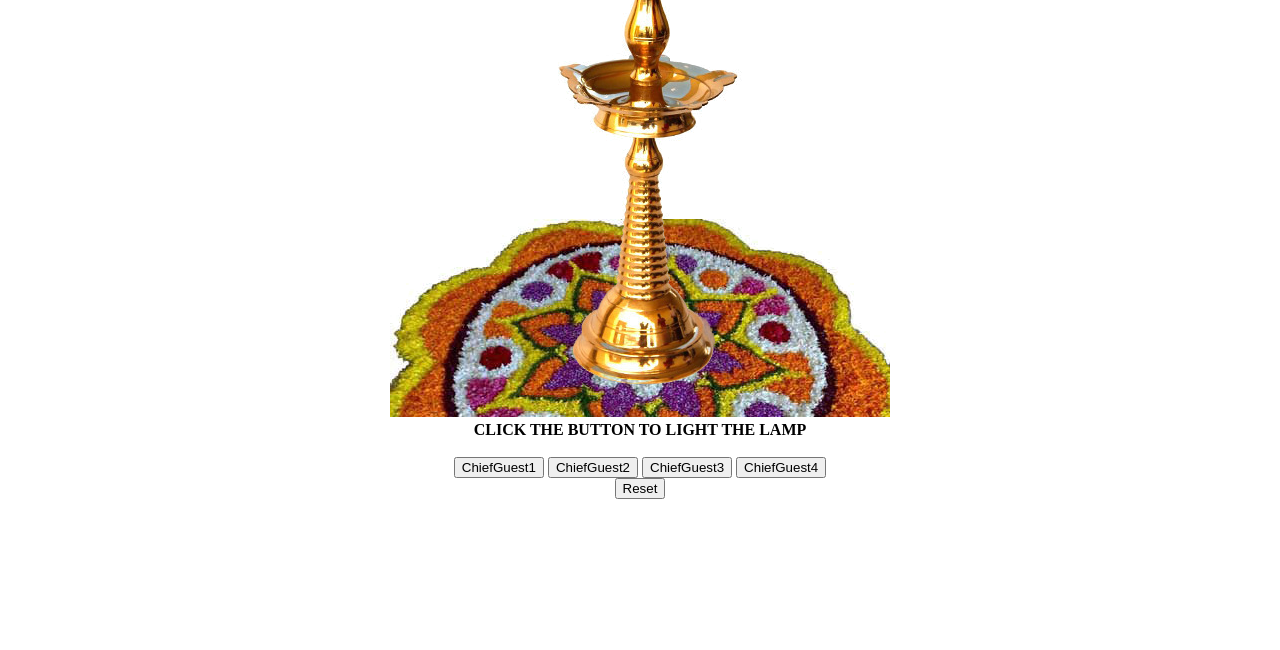
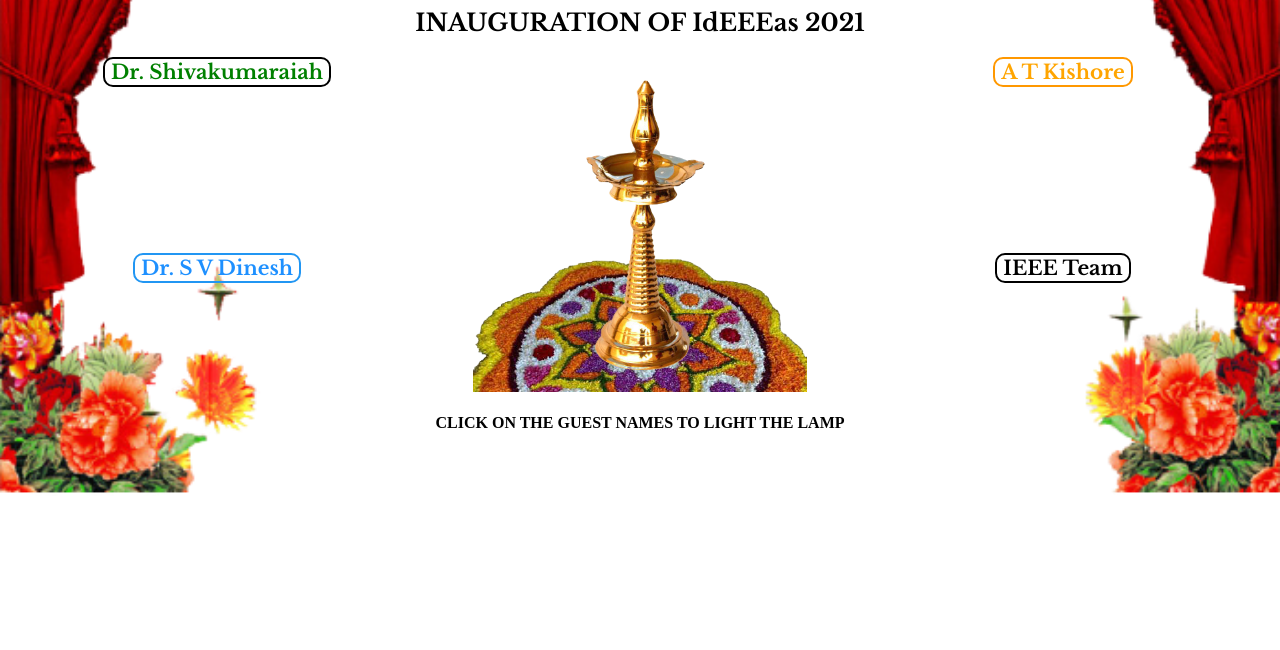
Before and after one commit to pnarun/ideeeas_inuaguaration_2021, a plain HTML site: page index.html in a window 1280 px wide. Shown: the part 150-800 px from the top of the page. Drawn offline with nearby package versions, Linux system fonts and the light colour scheme.

Commit message:
final push

```diff
--- /dev/null
+++ b/Style/CSS/index.css
@@ -0,0 +1,53 @@
+@import url('https://fonts.googleapis.com/css2?family=Libre+Baskerville:wght@700&display=swap');
+
+.main .Heading h2{
+    font-family: 'Libre Baskerville', serif;
+    text-align: center;
+
+}
+
+.main .TextInfo b{
+    font-family: 'Libre Baskerville', serif;
+    text-align: center;
+    font-size: small;
+}
+
+.main .buttons .btn {
+    border: 2px solid black;
+    border-radius: 10px;
+    background-color: inherit;
+    /* padding: 14px 28px; */
+    font-size: 20px;
+    font-family: 'Libre Baskerville', serif;
+    cursor: pointer;
+    display: inline-block;
+}
+
+.main .buttons .btn:hover {background: #eee;}
+
+.person1 {border-color: #04AA6D;color: green;}
+.main .buttons .person2 {border-color: #2196F3;color: dodgerblue;}
+.main .buttons .person3 {border-color: #ff9800;color: orange;}
+.main .buttons .person4 {border-color: #000000;color: black;}
+.main .buttons .reset {border-color: #ffffff;color: white;}
+
+.logos img{
+    width: 70%;
+    height: 2%;
+}
+
+.Lampimages img{
+    width: 80%;
+}
+
+.mainsection{
+    display: grid;
+    grid-template-columns: 1fr 1fr 1fr;
+    column-gap: 5px;
+}
+
+.mainsection .guests{
+    display: grid;
+    grid-template-columns: 1fr;
+    /* row-gap: 3px; */
+}
--- a/index.html
+++ b/index.html
@@ -1,23 +1,65 @@
 <!DOCTYPE html>
 <html>
+
 <head>
-<script type="text/javascript">
-function chgimg(x)
-{
-i1.src=x;
-}
-</script>
+    <link rel="stylesheet" type="text/css" href="Style/CSS/index.css">
+
+    <script type="text/javascript">
+        function chgimg(x,id) {
+            document.getElementById(id).disabled = true;
+            document.getElementById(id).style.backgroundColor = 'Grey';
+            document.getElementById(id).style.color = 'Black';
+            i1.src = x;
+        }
+    </script>
 </head>
-<body>
-<center>
-<h2>INAUGURATION OF IDEEEAS 2021</h2>
-<img id="i1" src="l1.png"  /><br>
-<b>CLICK THE BUTTON TO LIGHT THE LAMP</b><br><br>
-<input type="button" value="ChiefGuest1" onclick="chgimg('l2.png')" />
-<input type="button" value="ChiefGuest2" onclick="chgimg('l3.png')" />
-<input type="button" value="ChiefGuest3" onclick="chgimg('l4.png')" />
-<input type="button" value="ChiefGuest4" onclick="chgimg('l5.png')" /><br>
-<input type="button" value="Reset" onclick="chgimg('l1.png')" />
-</center>
+
+<body background="Lamp_images/bg.png"
+    style=" background-position: center;background-repeat: no-repeat; background-size: 100%">
+    <center>
+        <div class="main">
+            <div class="logos">
+                <img src="Lamp_images/mainlogo3.png" alt="Logos">
+            </div>
+            <div class="Heading">
+                <h2>INAUGURATION OF IdEEEas 2021</h2>
+            </div>
+            <div class="mainsection">
+                <div class="guests">
+                    <div class="left1">
+                        <div class="buttons">
+                            <button id="btn1" class="btn person1" onclick="chgimg('Lamp_images/l2rbg.png',id)">Dr. Shivakumaraiah</button>
+                        </div>
+                    </div>
+                    <div class="left2">
+                        <div class="buttons">
+                            <button id="btn2" class="btn person2" onclick="chgimg('Lamp_images/l3rbg.png',id)">Dr. S V Dinesh</button>
+                        </div>
+                    </div>
+                </div>
+                <div class="Lampimages">
+                    <img id="i1" src="Lamp_images/l1rbg.png" class="center"><br><br>
+                    <b>CLICK ON THE GUEST NAMES TO LIGHT THE LAMP</b><br><br>
+                </div>
+                <div class="guests">
+                    <div class="left1">
+                        <div class="buttons">
+                            <button id="btn3" class="btn person3" onclick="chgimg('Lamp_images/l4rbg.png',id)">A T Kishore</button>
+                        </div>
+                    </div>
+                    <div class="left1">
+                        <div class="buttons">
+                            <button id="btn4" class="btn person4" onclick="chgimg('Lamp_images/l5rbg.png',id)">IEEE Team</button>
+                        </div>
+                    </div>
+                </div>
+            </div>
+            <div class="buttons" style="font-size: small;">
+                <button id="btn5" class="btn reset" onclick="location.reload();">Reset</button>
+            </div>
+        </div>
+    </center>
+
 </body>
+
 </html>
```
Also changed, not shown: Lamp_images/bg.png (added), Lamp_images/l1rbg.png (added), Lamp_images/l2rbg.png (added), Lamp_images/l3rbg.png (added), Lamp_images/l4rbg.png (added), Lamp_images/l5rbg.png (added), Lamp_images/mainlogo3.png (added), l1.png (deleted), l2.png (deleted), l3.png (deleted), l4.png (deleted), l5.png (deleted).
